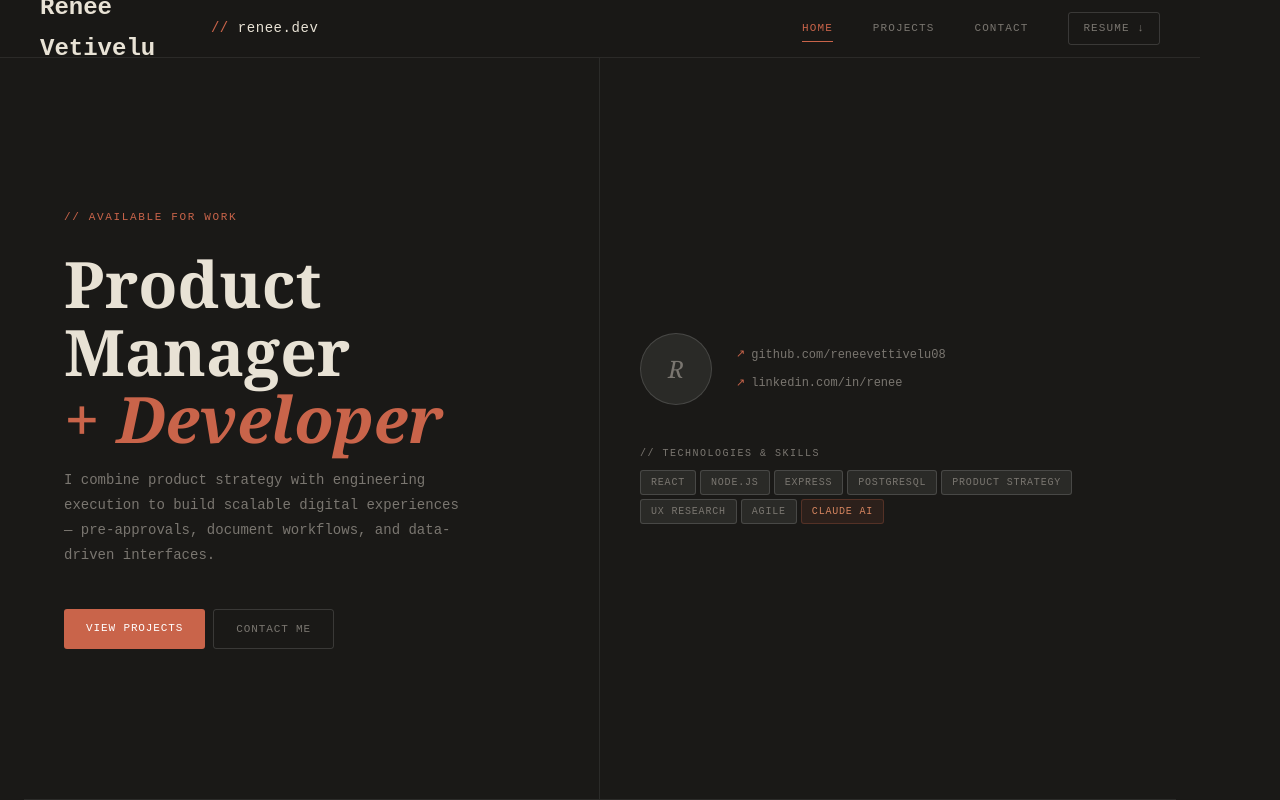
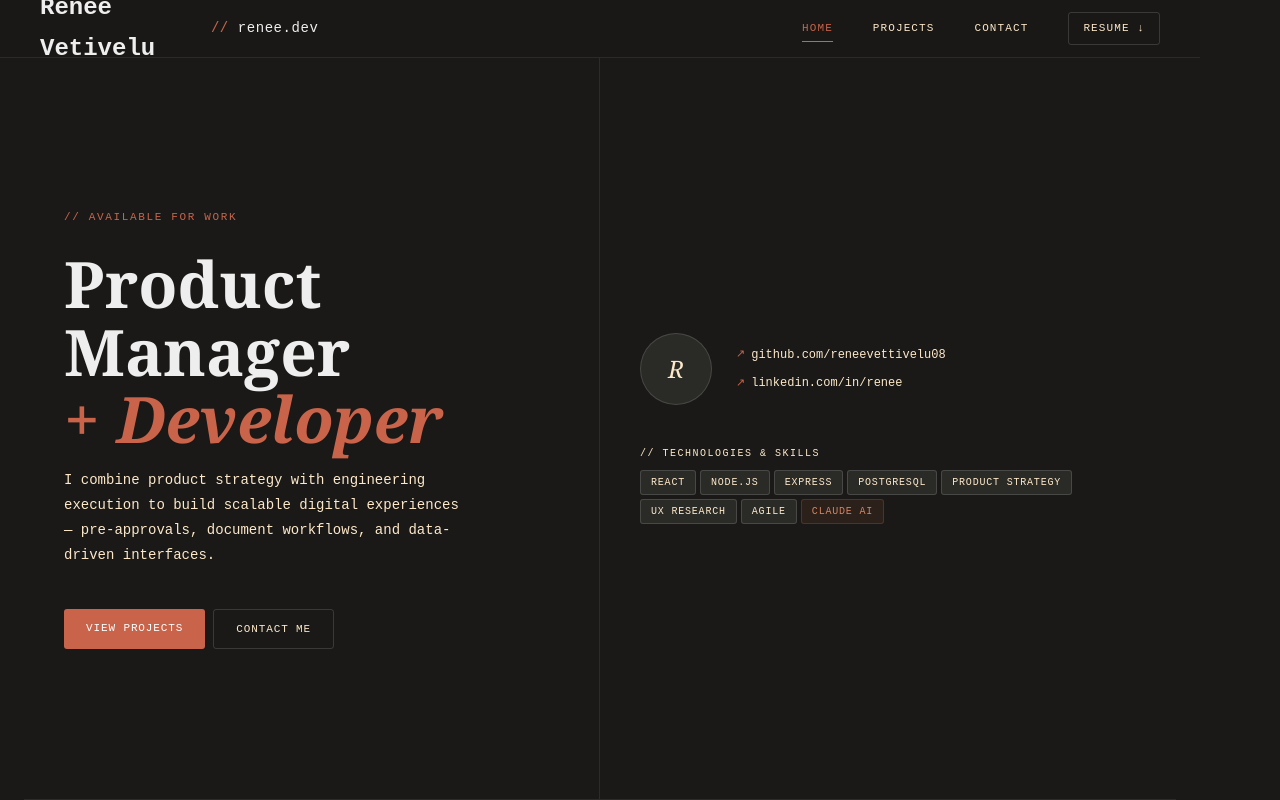
Before and after one commit to reneevettivelu08/portfolio_react, a React (Vite) app: page / in a window 1280 px wide. Shown: the top 800 px of the page. Built offline with nearby package versions, Linux system fonts and the light colour scheme.

Commit message:
updated varaibles and index.scss file names

```diff
--- a/src/styles/_variables.scss
+++ b/src/styles/_variables.scss
@@ -5,9 +5,9 @@ $bg-surface2: #2a2a27;
 $border:      rgba(255, 255, 255, 0.08);
 $border-mid:  rgba(255, 255, 255, 0.14);
 
-$text:        #e8e2d5;
-$text-muted:  #7a7670;
-$text-faint:  #4a4845;
+$text:        #eeeeee;
+$text-muted:  #fde8c9;
+$text-faint:  #777066;
 
 $accent:      #c9644a;
 $accent-light:#d4845f;
--- a/src/styles/index.scss
+++ b/src/styles/index.scss
@@ -1,7 +1,7 @@
 // ─── Entry Point ──────────────────────────────────────────────────
 // Import order matters: variables → base → everything else
-@use 'styles/variables' as *;
-@use 'styles/base';
+@use './variables' as *;
+@use './base';
 
 // Google Fonts — add to your index.html <head> instead if preferred:
 // <link href="https://fonts.googleapis.com/css2?family=EB+Garamond:ital,wght@0,400;1,400&display=swap" rel="stylesheet">
```
